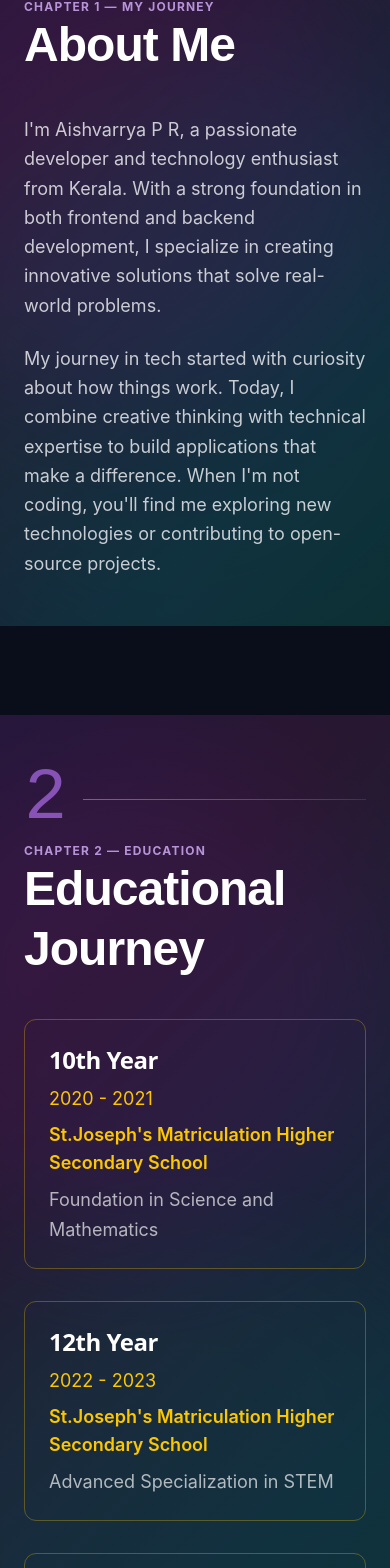
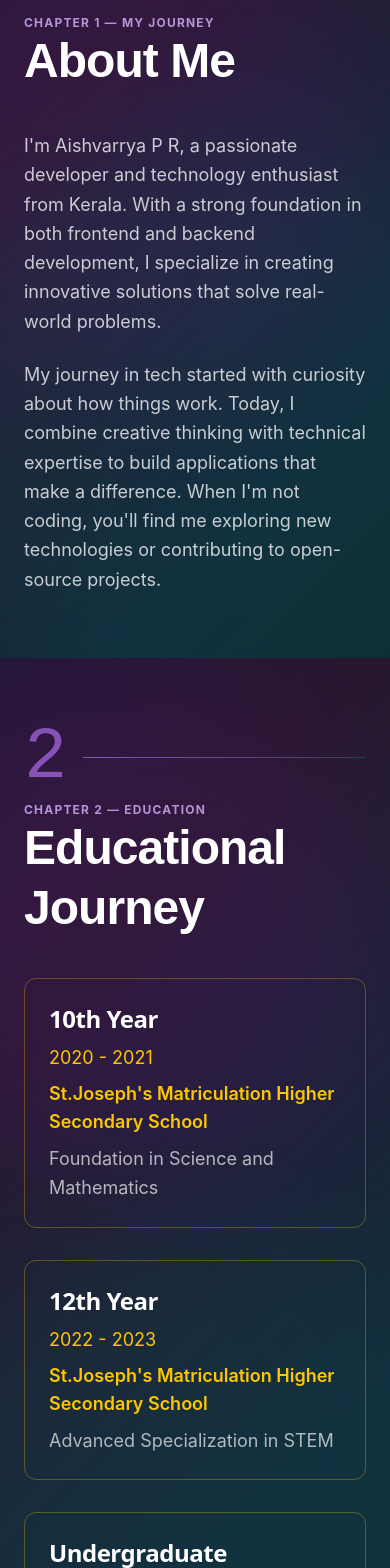
Before and after one commit to aishvarrya23csr015/resume-mine, a React (Vite) app: page / in a window 390 px wide. Shown: the part 1698-3266 px from the top of the page. Built offline with nearby package versions, Linux system fonts and the light colour scheme.

Commit message:
Remove min-h-screen gap between chapters and add vertical padding for spacing

```diff
--- a/src/App.tsx
+++ b/src/App.tsx
@@ -15,7 +15,7 @@ export default function App() {
           <Hero />
         </section>
 
-        <section id="chapter-1" className="min-h-screen">
+        <section id="chapter-1">
           <Chapter
             number="1"
             eyebrow="My Journey"
@@ -35,7 +35,7 @@ export default function App() {
           </Chapter>
         </section>
 
-        <section id="chapter-2" className="min-h-screen">
+        <section id="chapter-2">
           <Chapter
             number="2"
             eyebrow="Education"
@@ -67,7 +67,7 @@ export default function App() {
           </Chapter>
         </section>
 
-        <section id="chapter-3" className="min-h-screen">
+        <section id="chapter-3">
           <Chapter
             number="3"
             eyebrow="Portfolio"
@@ -80,7 +80,7 @@ export default function App() {
           </Chapter>
         </section>
 
-        <section id="chapter-4" className="min-h-screen">
+        <section id="chapter-4">
           <Chapter
             number="4"
             eyebrow="Expertise"
--- a/src/components/story/Chapter.tsx
+++ b/src/components/story/Chapter.tsx
@@ -13,7 +13,7 @@ export function Chapter({ number, eyebrow, title, children, id }: ChapterProps)
   return (
     <section
       id={id}
-      className="relative px-6 md:px-10 py-12 md:py-16 overflow-hidden"
+      className="relative px-6 md:px-10 py-16 md:py-24 overflow-hidden"
       style={{
         background: "linear-gradient(135deg, rgba(88, 28, 135, 0.3) 0%, rgba(139, 34, 139, 0.2) 25%, rgba(20, 100, 140, 0.3) 75%, rgba(0, 150, 150, 0.2) 100%)",
         backgroundColor: "#0f1419"
```
